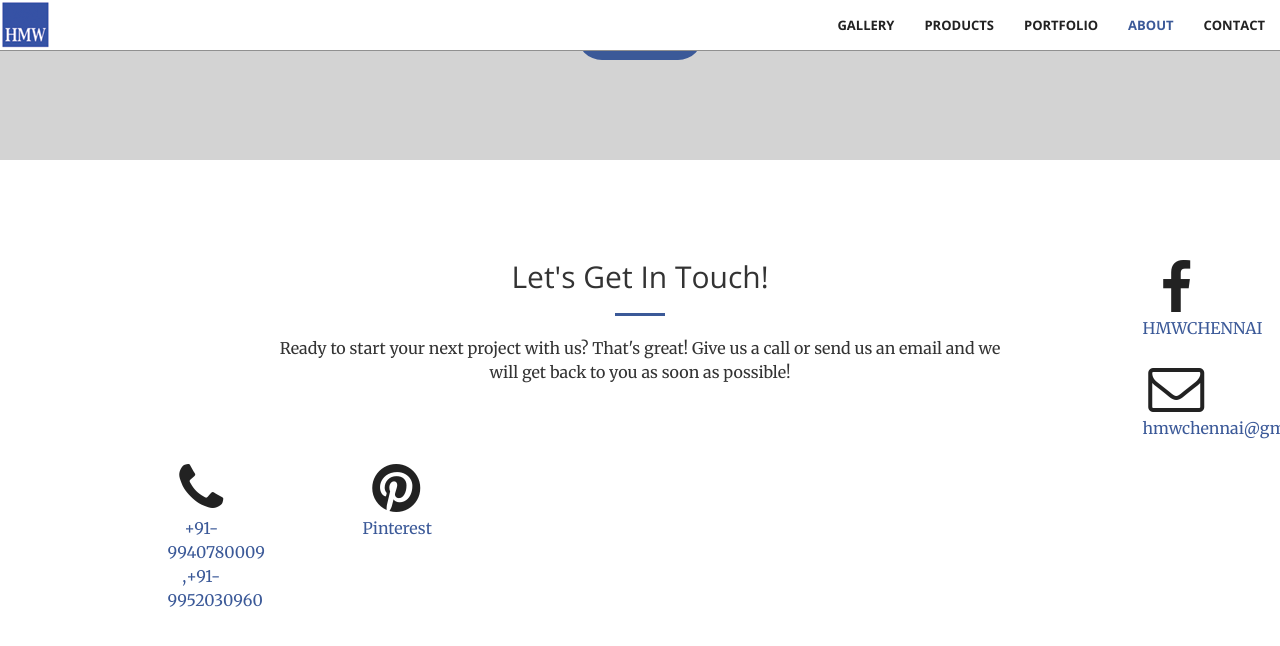
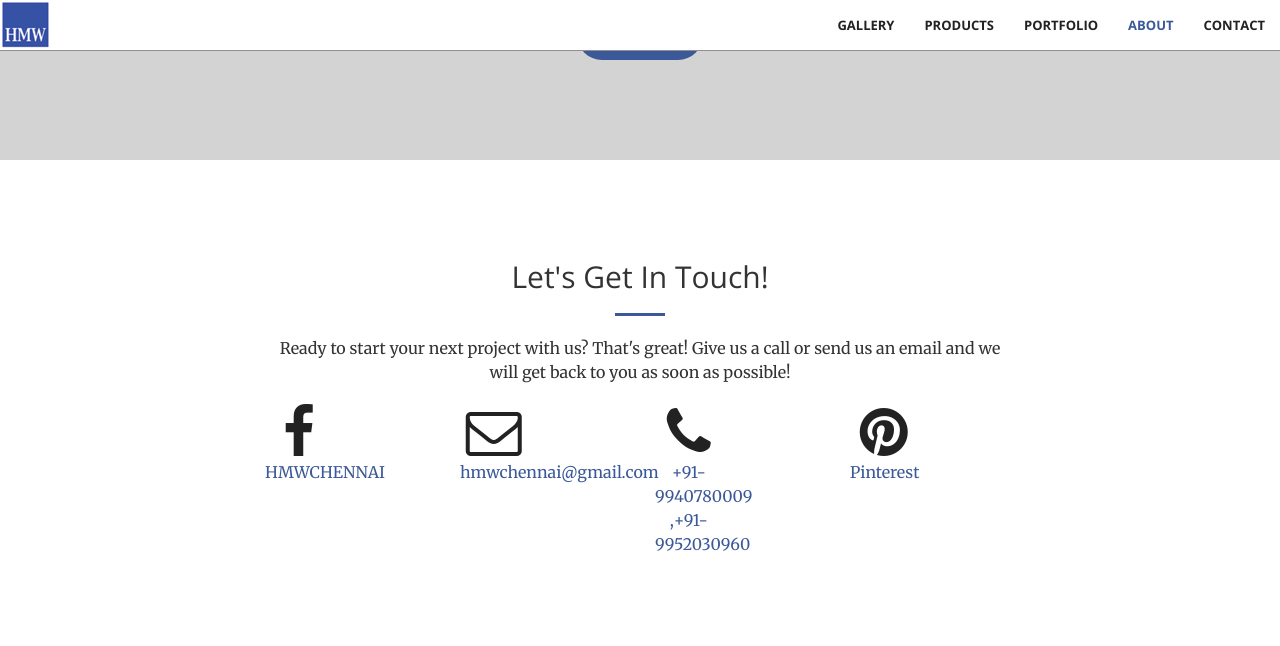
Before and after one commit to srinirover/srinirover.github.io, a Jekyll site: the page built from index.html, in a window 1280 px wide and 900 px high, scrolled down 3542 px. Shown: the top 646 px of the window. Built offline with Jekyll 4.4.1, drawn with Linux system fonts in a browser that asks for light colours.

Commit message:
Update contact.html

```diff
--- a/_includes/contact.html
+++ b/_includes/contact.html
@@ -6,7 +6,7 @@
                 <hr class="primary">
                 <p>Ready to start your next project with us? That's great! Give us a call or send us an email and we will get back to you as soon as possible!</p>
             </div>
-        <div class="col-lg-1 col-lg-offset-1 text-center">
+        <div class="col-lg-1 col-lg-offset-2 text-center">
             <a href="https://www.facebook.com/HMWCHENNAI/">
                 <i class="fa fa-facebook fa-3x wow bounceIn" data-wow-delay=".1s"></i>
                 <p>HMWCHENNAI</p>
```
